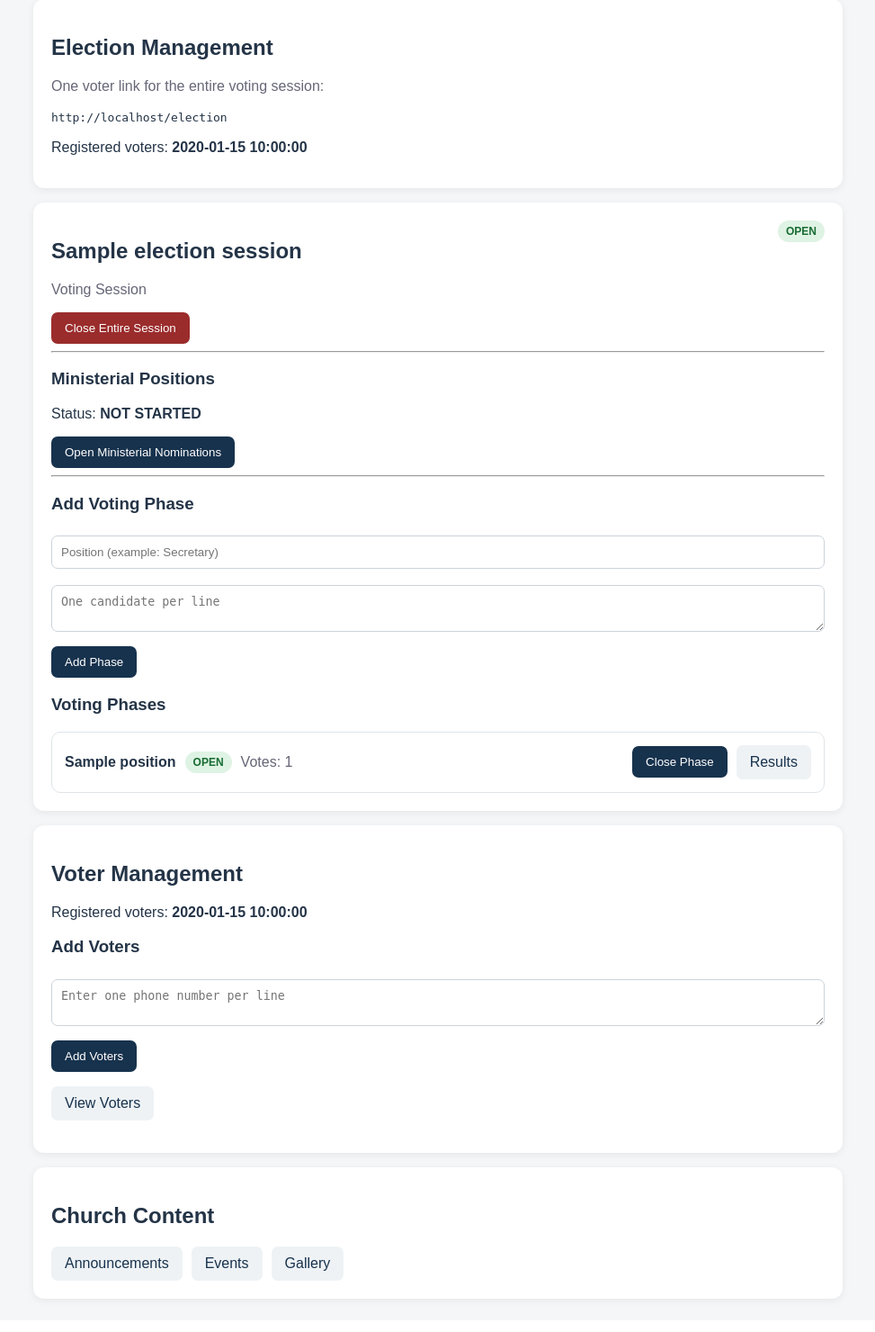
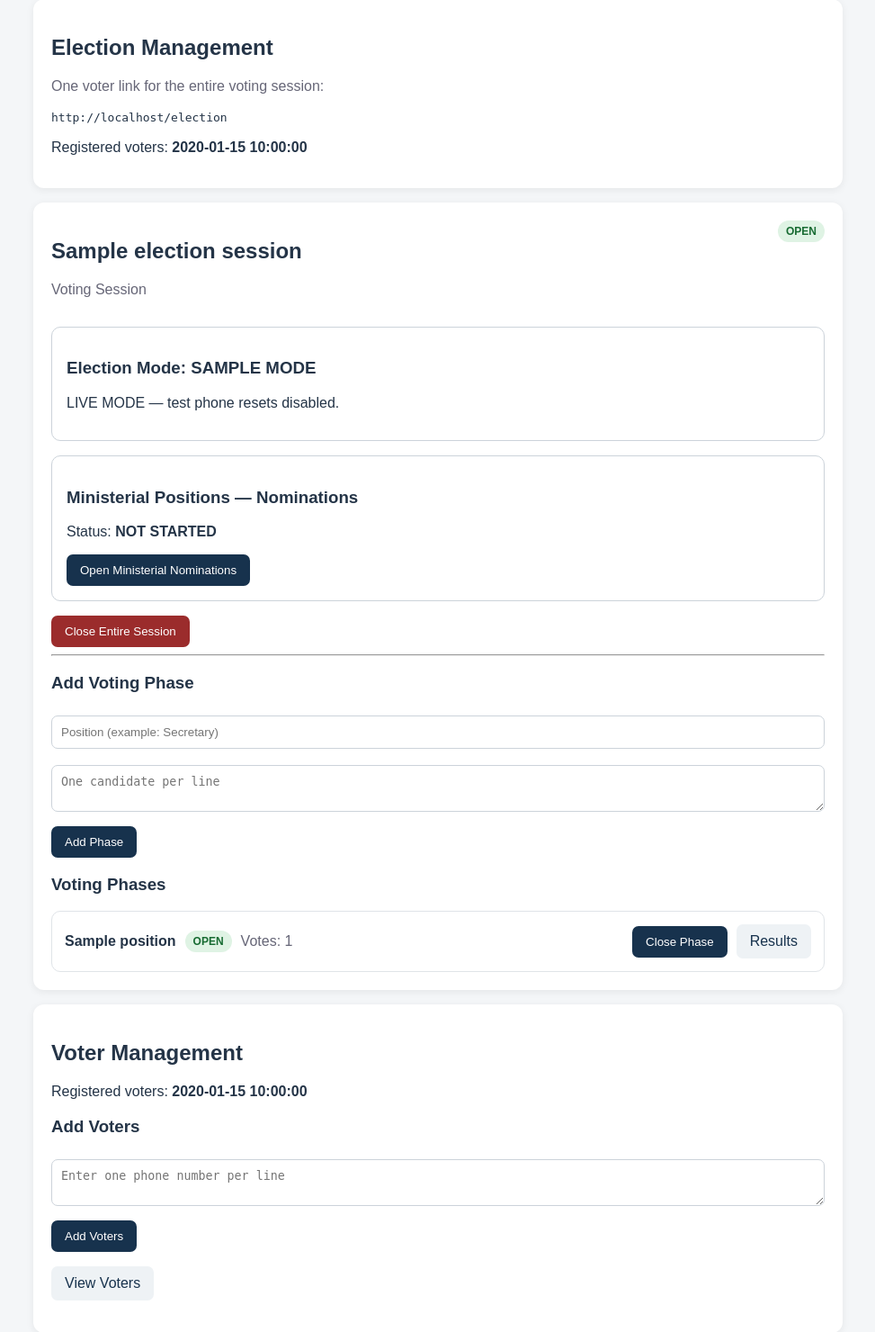
Before and after one commit to moncygeorge/SFCD5, a Flask app: template templates/admin_dashboard.html in a window 1280 px wide. Shown: the part 792-2272 px from the top of the page at 90% size, without its empty margins (153-1126 px from the left). Before the commit the page ends 2242 px from the top, so only its background shows below. Run offline with Flask 3, Linux system fonts and the light colour scheme; the template is opened without the code that fills it: most values are stand-ins (such as "Sample title", 1, 10 or a date in 2020); one stand-in notice (Sample message) is shown.

Commit message:
Add files via upload

```diff
--- a/templates/admin_dashboard.html
+++ b/templates/admin_dashboard.html
@@ -15,16 +15,36 @@
 <div class="card">
 <div class="section-heading"><div><h2>{{ e.title }}</h2><p class="muted">Voting Session</p></div>
 <span class="status {{ 'status-open' if e.status == 'open' else 'status-closed' }}">{{ e.status|upper }}</span></div>
+<div style="border:1px solid #ccd3da;border-radius:10px;padding:16px;margin:16px 0">
+<h3>Election Mode: {{ e.mode|upper }}</h3>
+{% if e.mode == 'test' %}
+<p>TEST MODE — test votes are separate from live votes.</p>
+<form method="post" action="/admin/election/{{ e.id }}/reset-test-phone">
+<label>Registered phone number to reset (test votes only)</label>
+<input type="tel" name="phone" placeholder="10-digit phone number" required>
+<button type="submit">Reset Test Votes</button>
+</form>
+{% if e.status == 'closed' %}
+<form method="post" action="/admin/election/{{ e.id }}/mode" onsubmit="return confirm('Permanently activate LIVE mode? This clears test votes and cannot be reversed.');">
+<input type="hidden" name="mode" value="live"><button class="danger" type="submit">Activate LIVE Mode</button>
+</form>
+{% else %}<p>Close the election session before activating Live Mode.</p>{% endif %}
+{% else %}<p>LIVE MODE — test phone resets disabled.</p>{% endif %}
+</div>
+<div style="border:1px solid #ccd3da;border-radius:10px;padding:16px;margin:16px 0">
+<h3>Ministerial Positions — Nominations</h3>
+{% set mr = ministerial_rounds.get(e.id) %}
+<p>Status: <strong>{{ mr.status|upper if mr else 'NOT STARTED' }}</strong></p>
+<form method="post" action="/admin/election/{{ e.id }}/ministerial/toggle">
+<button type="submit">{{ 'Close Ministerial Nominations' if mr and mr.status == 'open' else 'Open Ministerial Nominations' }}</button>
+</form>
+{% if mr %}<p><a class="btn secondary" href="/admin/election/{{ e.id }}/ministerial/results">View Nomination Tally</a> <a class="btn secondary" href="/admin/election/{{ e.id }}/ministerial/results/pdf">Download Tally PDF</a></p>{% endif %}
+</div>
 <form method="post" action="/admin/election/{{ e.id }}/toggle">
 <button class="{{ 'danger' if e.status == 'open' else '' }}">{{ 'Close Entire Session' if e.status == 'open' else 'Open Voting Session' }}</button>
 </form>
 <hr>
-<h3>Ministerial Positions</h3>
-{% set mr=ministerial_rounds.get(e.id) %}
-<p>Status: <strong>{{ mr.status|upper if mr else 'NOT STARTED' }}</strong></p>
-<form method="post" action="/admin/election/{{ e.id }}/ministerial/toggle"><button>{{ 'Close Ministerial Nominations' if mr and mr.status=='open' else 'Open Ministerial Nominations' }}</button></form>
-{% if mr %}<p><a class="btn secondary" href="/admin/election/{{ e.id }}/ministerial/results">Ministerial Nomination Tally</a></p>{% endif %}
-<hr><h3>Add Voting Phase</h3>
+<h3>Add Voting Phase</h3>
 <form method="post" action="/admin/election/{{ e.id }}/phase/create">
 <input name="position" placeholder="Position (example: Secretary)" required>
 <textarea name="candidates" placeholder="One candidate per line" required></textarea>
--- /dev/null
+++ b/templates/dashboard.html
@@ -0,0 +1 @@
+<!doctype html><html><head><meta name="viewport" content="width=device-width,initial-scale=1"><title>Sunday School Director</title></head><body><h1>SFCD Sunday School</h1><p>Welcome, {{session.get('ss_name')}} | <a href="{{url_for('sunday_school.logout')}}">Logout</a></p>{% with messages=get_flashed_messages(with_categories=true) %}{% for c,m in messages %}<p>{{m}}</p>{% endfor %}{% endwith %}<h2>Create Class</h2><form method="post" action="{{url_for('sunday_school.create_class')}}"><input name="name" placeholder="Class Name" required><input name="grade" placeholder="Grade"><input name="school_year" placeholder="2026-2027" required><button>Create Class</button></form><h2>Classes</h2>{% for c in classes %}<p><b>{{c.name}}</b> | {{c.grade or '-'}} | {{c.school_year}} | {% if c.active %}Active{% else %}Inactive{% endif %} <form style="display:inline" method="post" action="{{url_for('sunday_school.toggle_class',class_id=c.id)}}"><button>{% if c.active %}Deactivate{% else %}Activate{% endif %}</button></form></p>{% else %}<p>No classes yet.</p>{% endfor %}</body></html>
--- a/templates/election_ballot.html
+++ b/templates/election_ballot.html
@@ -34,7 +34,7 @@ button:disabled{opacity:.55;cursor:not-allowed}
 <div class="card">
 <p class="church">{{ election.title }}</p>
 <h1>{{ phase.position }}</h1>
-{% if ministerial_open %}<p><a href="{{ url_for('ministerial_nominate') }}">Ministerial Positions Nomination Form</a></p>{% endif %}
+{% if ministerial_open %}<p style="margin:22px 0"><a href="{{ url_for('ministerial_nominate') }}" style="display:inline-block;padding:14px 18px;background:#17324d;color:white;text-decoration:none;border-radius:8px">Ministerial Positions — Submit Nominations</a></p>{% endif %}
 <p class="instructions">Select one candidate, then submit your vote.</p>
 
 {% with messages=get_flashed_messages(with_categories=true) %}
--- a/templates/election_wait.html
+++ b/templates/election_wait.html
@@ -1 +1 @@
-<!doctype html><html><head><meta name="viewport" content="width=device-width,initial-scale=1"><title>SFCD Voting</title></head><body style="font-family:Arial;background:#f4f6f8"><main style="max-width:540px;margin:50px auto;background:white;padding:30px;border-radius:14px;text-align:center"><h1>{{ election.title if election else 'SFCD Voting' }}</h1><p>{{ message }}</p><p>Please keep this page open.</p></main><script>let x=null;setInterval(async()=>{try{let d=await(await fetch('/election/status',{cache:'no-store'})).json(),k=[d.session_open,d.session_id,d.phase_id].join(':');if(x===null)x=k;else if(k!==x)location.reload()}catch(e){}},3000)</script>{% if ministerial_open %}<p style="text-align:center"><a href="{{ url_for('ministerial_nominate') }}">Open Ministerial Positions Nomination Form</a></p>{% endif %}</body></html>
+<!doctype html><html><head><meta name="viewport" content="width=device-width,initial-scale=1"><title>SFCD Voting</title></head><body style="font-family:Arial;background:#f4f6f8"><main style="max-width:540px;margin:50px auto;background:white;padding:30px;border-radius:14px;text-align:center"><h1>{{ election.title if election else 'SFCD Voting' }}</h1><p>{{ message }}</p><p>Please keep this page open.</p>{% if ministerial_open %}<p style="margin:22px 0"><a href="{{ url_for('ministerial_nominate') }}" style="display:inline-block;padding:14px 18px;background:#17324d;color:white;text-decoration:none;border-radius:8px">Ministerial Positions — Submit Nominations</a></p>{% endif %}</main><script>let x=null;setInterval(async()=>{try{let d=await(await fetch('/election/status',{cache:'no-store'})).json(),k=[d.session_open,d.session_id,d.phase_id,d.ministerial_open].join(':');if(x===null)x=k;else if(k!==x)location.reload()}catch(e){}},3000)</script></body></html>
--- /dev/null
+++ b/templates/setup.html
@@ -0,0 +1 @@
+<!doctype html><html><head><meta name="viewport" content="width=device-width,initial-scale=1"><title>Director Setup</title></head><body><h1>SFCD Sunday School - Create Director</h1>{% with messages=get_flashed_messages(with_categories=true) %}{% for c,m in messages %}<p>{{m}}</p>{% endfor %}{% endwith %}<form method="post"><p>Name <input name="name" required></p><p>Username <input name="username" required></p><p>Email <input type="email" name="email"></p><p>Password <input type="password" name="password" minlength="8" required></p><p>Confirm <input type="password" name="confirm" minlength="8" required></p><button>Create Director Account</button></form></body></html>
```
Also changed, not shown: templates/login.html (+1 -1 lines).
